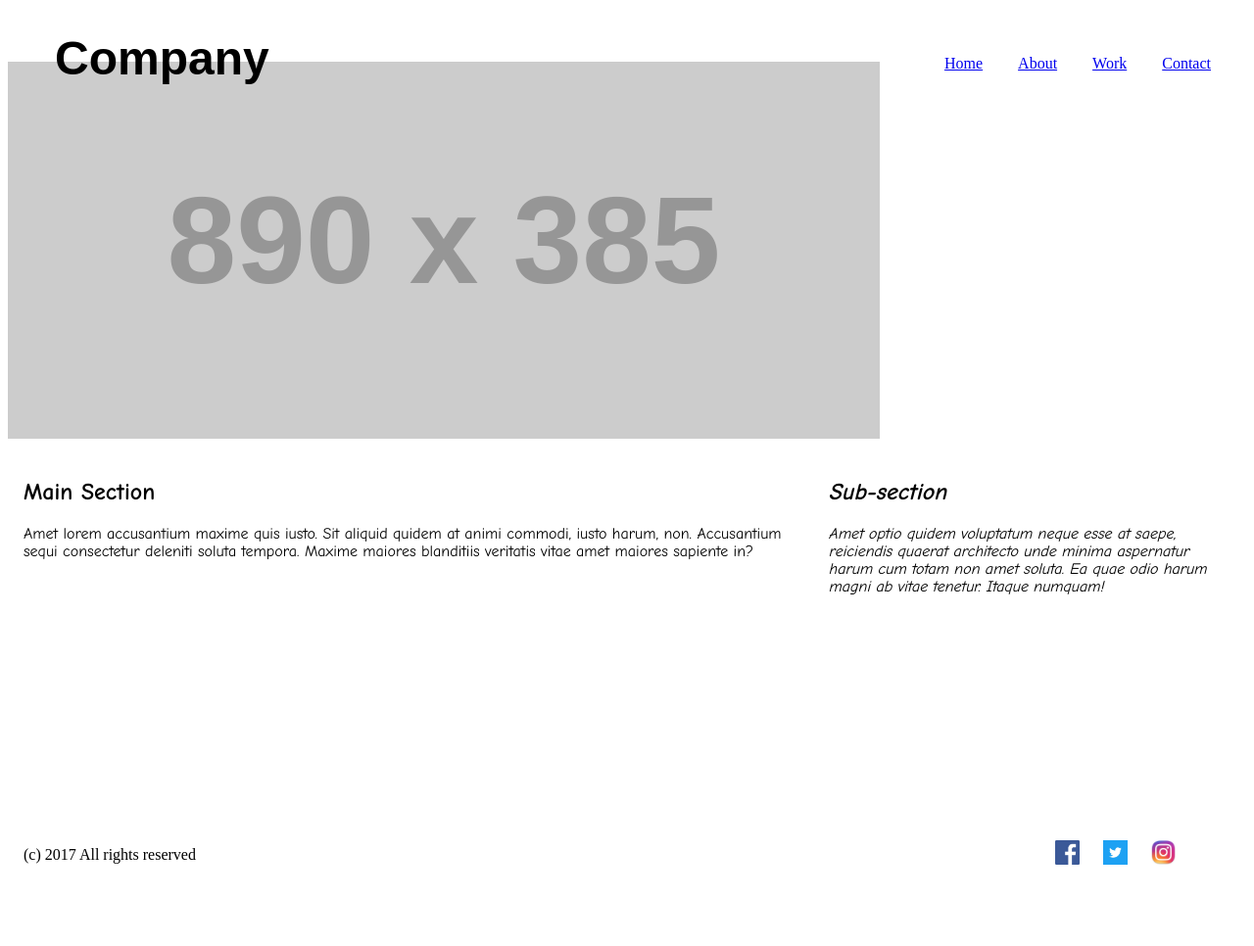
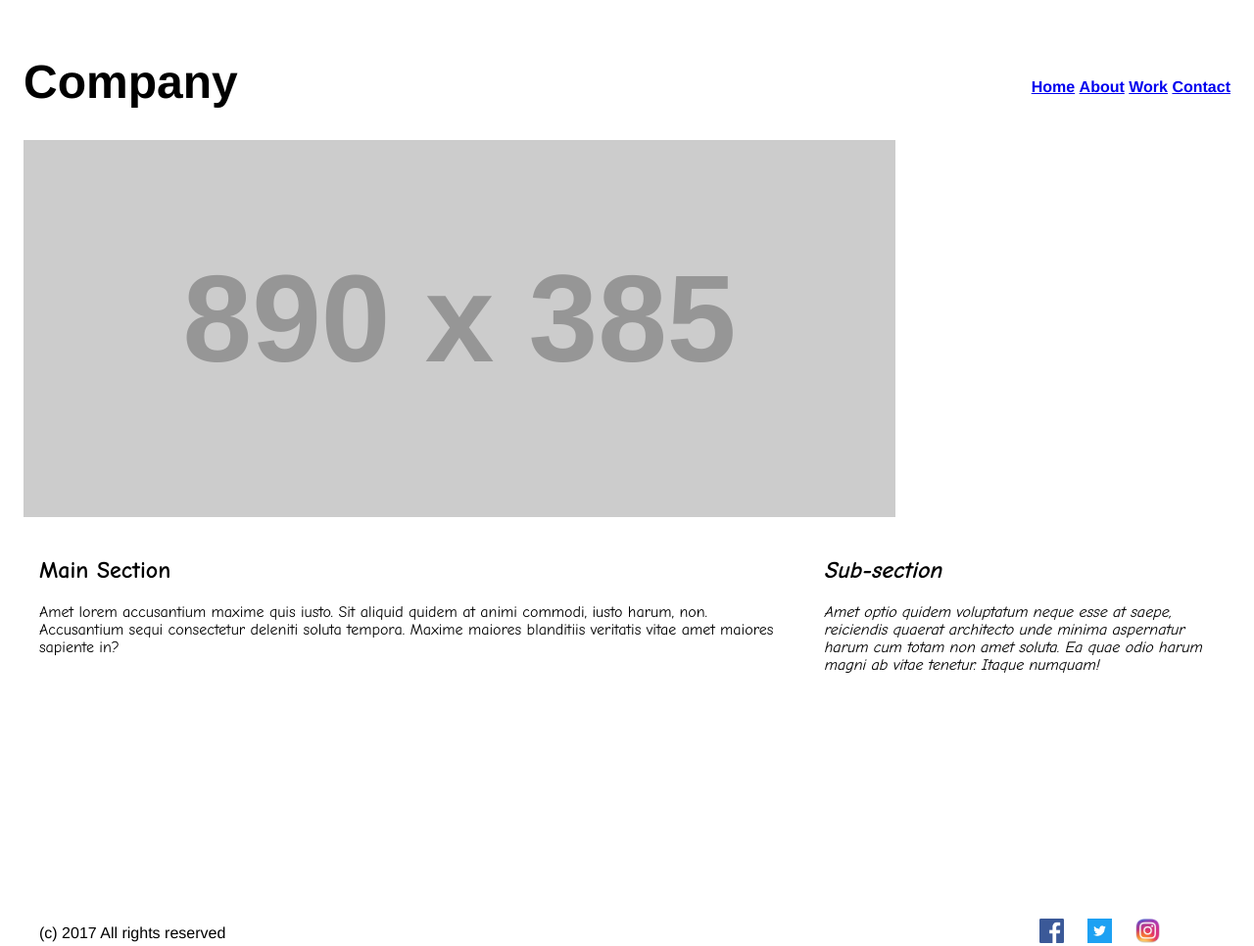
Before and after one commit to collierbluff/codeup-web-exercises, a plain HTML site: page media-queries.html in a window 1280 px wide. Shown: the whole page at 98% size. Before the commit the page ends 898 px from the top, so only its background shows below. Drawn offline with Linux system fonts and the light colour scheme; placeholder pictures from the web are drawn by us.

Commit message:
updated media-queries.css after in class explanation

```diff
--- a/css/media-queries.css
+++ b/css/media-queries.css
@@ -1,47 +1,48 @@
+body{
+    margin: 1.5em;
+    font-family: Helvetica, sans-serif;
+}
+
 footer{
     position: relative;
     top: 4em;
-    margin-bottom: 2em;
-    margin-left: 1em;
+    margin: 0 0 2em 1em;
 }
 
 h1 {
     text-align: center;
     font-size: 3em;
-    font-family: Arial, sans-serif;
+}
+
+ul{
+    padding-left: 0;
 }
 
 .alert-info a{
     color: black;
     text-decoration: none;
-}
-
-.alert-info{
+    display: block;
     background-color: #C0FFFF;
-    height: 50px;
+    padding: 1em;
     text-align: center;
-    line-height: 50px;
-    border: 1px gray solid;
-    margin: 0 1em;
+    border: 2px gray solid;
 }
 
 .nav-links{
     list-style: none;
     text-align: center;
-    position: relative;
-    right: 1.25em;
-    bottom: .5em;
+    font-weight: bold;
 }
 
-.nav-links li{
+.nav-links a{
+    display: block;
     margin-bottom: 1em;
-    padding: 1em;
+    padding: 1em 0;
     background-color: lightgray;
 }
 
 #main{
     font-family: "Comic Sans MS", serif;
-    margin-bottom: 3em;
 }
 
 .sub-section{
@@ -51,7 +52,6 @@ h1 {
 
 .header-img img{
     max-width: 100%;
-    max-height: 100%;
 }
 
 #social-media-links img{
@@ -62,28 +62,27 @@ h1 {
     bottom: 2.5em;
 }
 
-@media screen and (min-width:890px) {
+@media screen and (min-width:768px) {
 
     .hidden-on-desktop{
         display: none;
     }
 
     h1{
-        display: inline;
-        position: relative;
-        top: .5em;
-        left: 1em;
-    }
-
-
-    .nav-links li {
-        background-color: white;
-        display: inline-block;
+        float: left;
     }
 
     nav{
         float: right;
         padding-top: 1.5em;
+    }
+
+    .nav-links li{
+        display: inline-block;
+    }
+
+    .nav-links a{
+        background-color: white;
     }
 
     #main {
```
